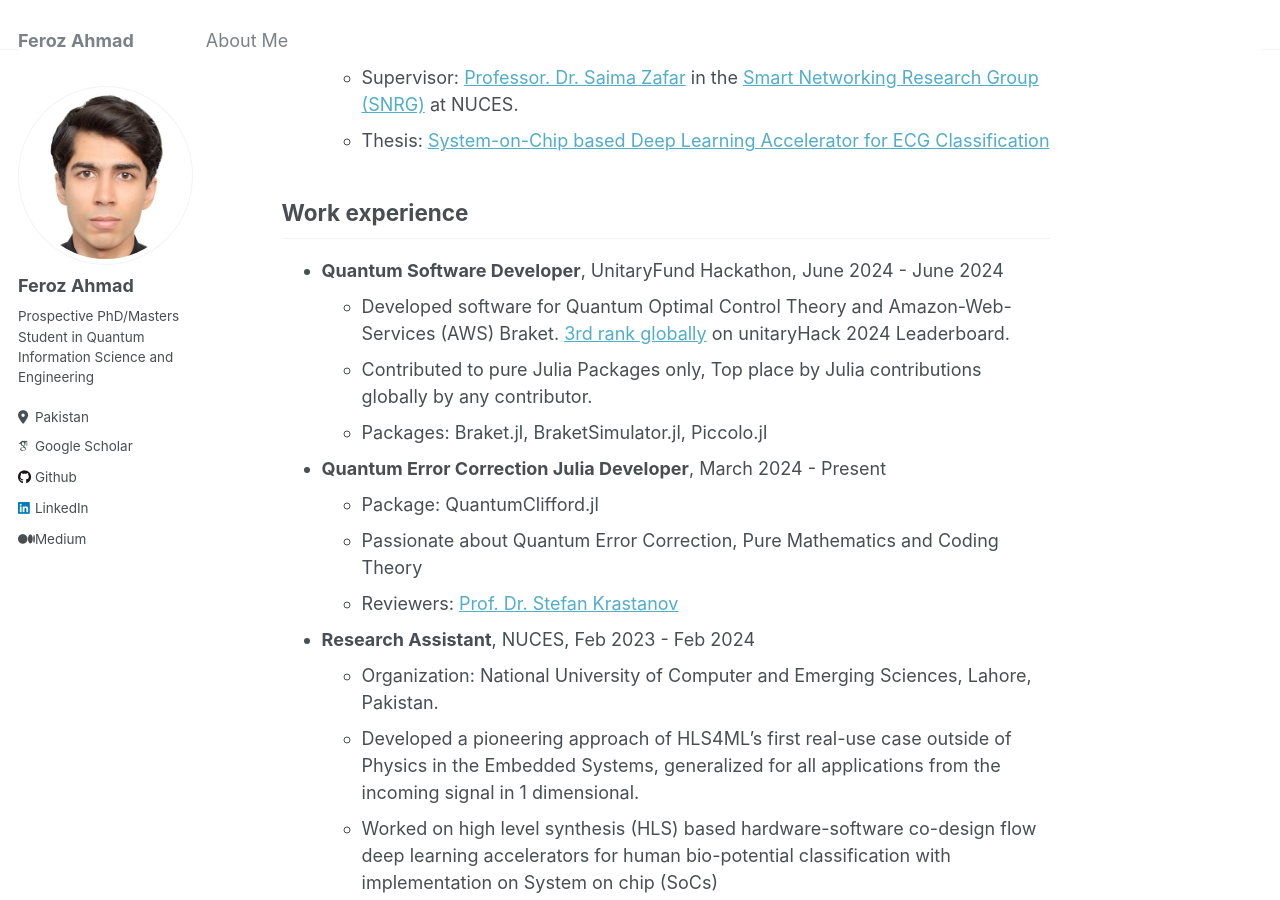
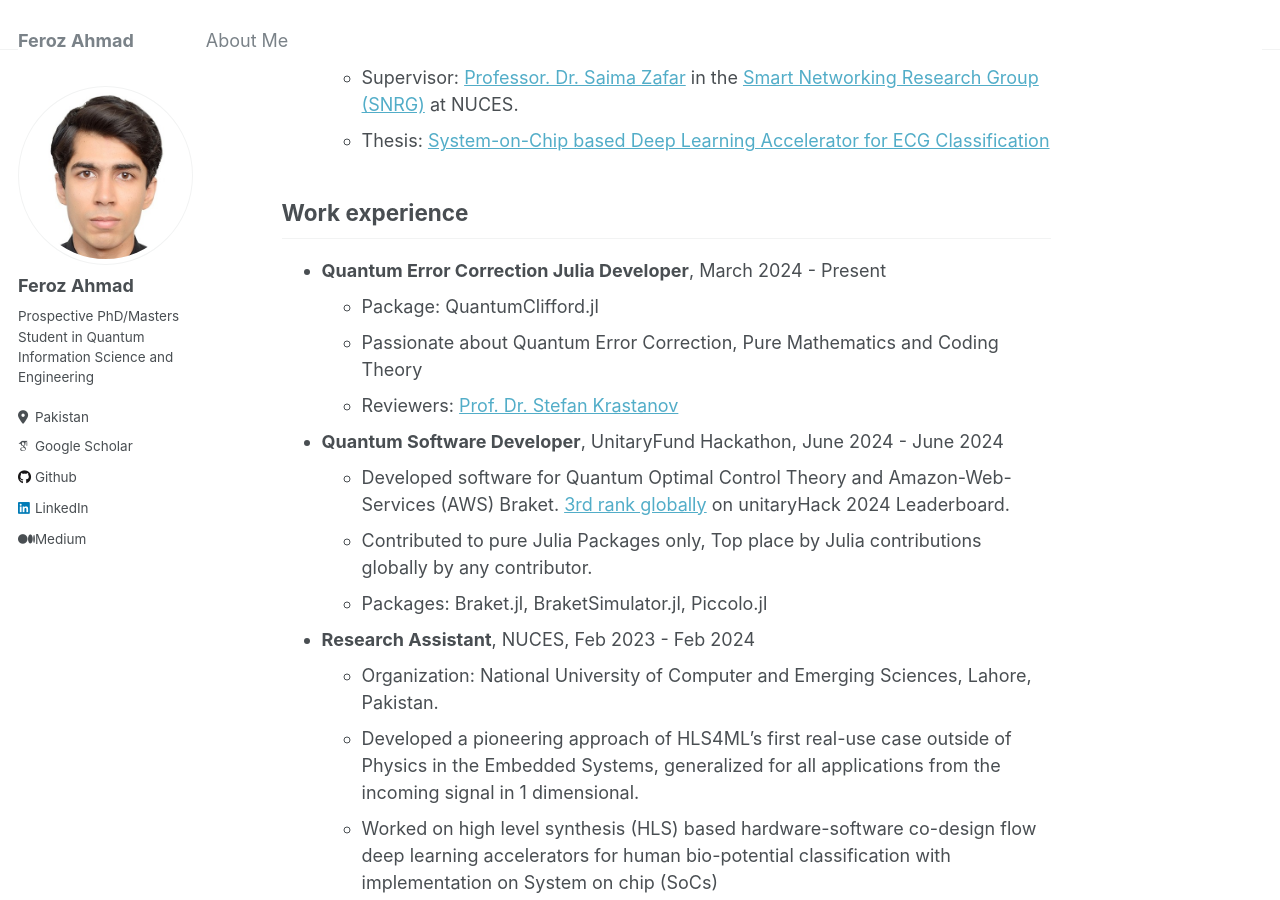
Before and after one commit to Fe-r-oz/Fe-r-oz.github.io, a Jekyll site: the page built from _pages/about.md, in a window 1280 px wide and 900 px high, scrolled down 292 px. Built offline with Jekyll 4.4.1, drawn with Linux system fonts in a browser that asks for light colours; some web fonts are replaced; a script that is not in the unit is left out.

```diff
--- a/_pages/about.md
+++ b/_pages/about.md
@@ -16,15 +16,15 @@ redirect_from:
 
 ## Work experience
 
+* **Quantum Error Correction Julia Developer**, March 2024 - Present
+  * Package: QuantumClifford.jl
+  * Passionate about Quantum Error Correction, Pure Mathematics and Coding Theory
+  * Reviewers: [Prof. Dr. Stefan Krastanov](https://blog.krastanov.org/staticprerenders/resume.html)
+
 * **Quantum Software Developer**, UnitaryFund Hackathon, June 2024 - June 2024
   * Developed software for Quantum Optimal Control Theory and Amazon-Web-Services (AWS) Braket. [3rd rank globally](https://unitaryhack.dev/leaderboard/) on unitaryHack 2024 Leaderboard.
   * Contributed to pure Julia Packages only, Top place by Julia contributions globally by any contributor.
   * Packages: Braket.jl, BraketSimulator.jl, Piccolo.jl
-
-* **Quantum Error Correction Julia Developer**, March 2024 - Present
-  * Package: QuantumClifford.jl
-  * Passionate about Quantum Error Correction, Pure Mathematics and Coding Theory
-  * Reviewers: [Prof. Dr. Stefan Krastanov](https://blog.krastanov.org/staticprerenders/resume.html)
 
 * **Research Assistant**, NUCES, Feb 2023 - Feb 2024
   * Organization: National University of Computer and Emerging Sciences, Lahore, Pakistan.
```
